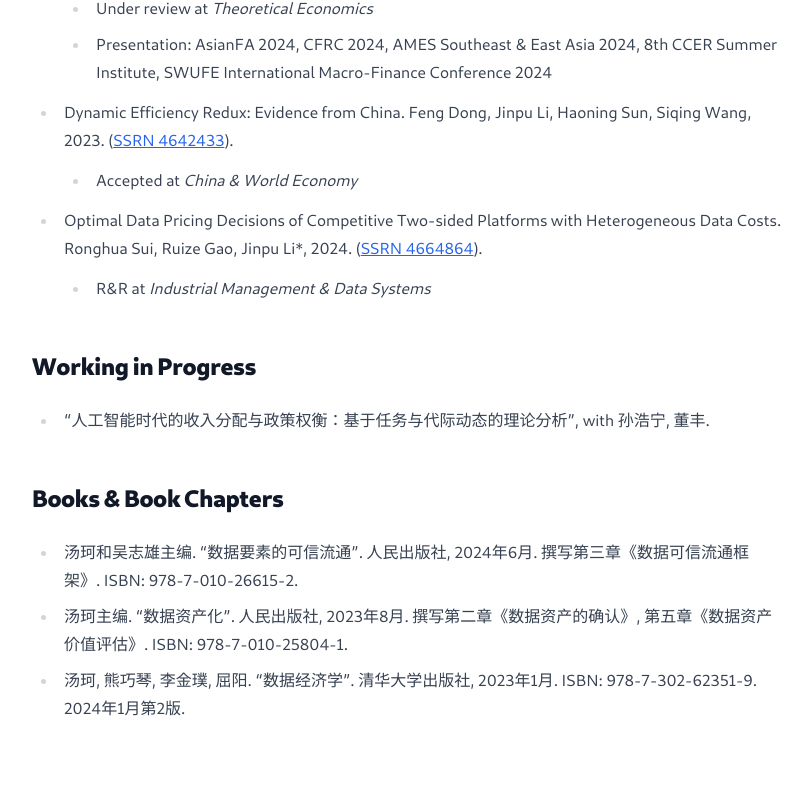
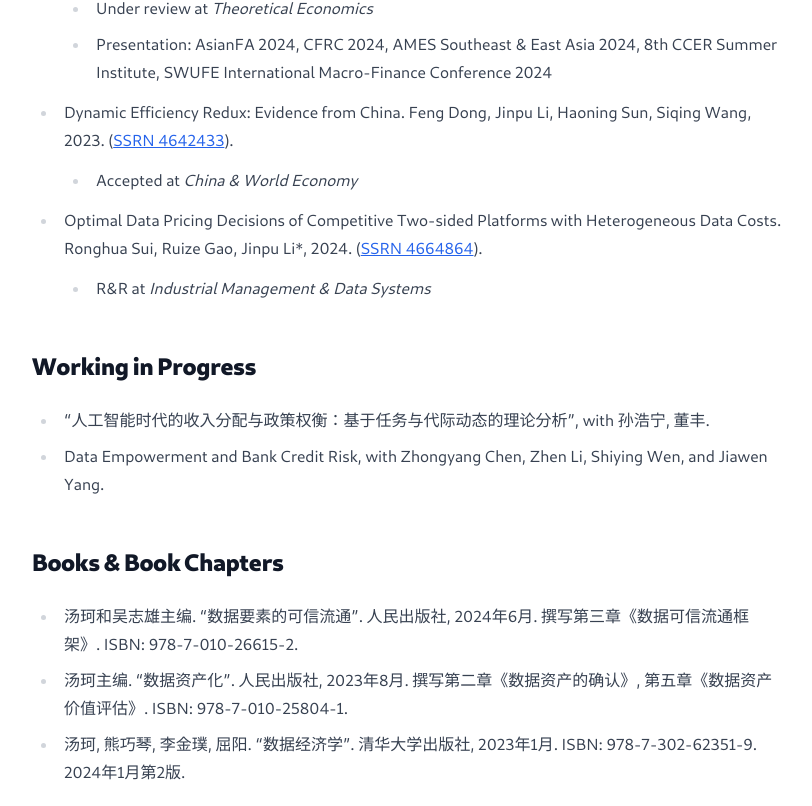
Before and after one commit to lijinpu/lijinpu.github.io, a Next.js app: page /research in a window 1280 px wide. Shown: the part 886-1692 px from the top of the page, without its empty margins (232-1044 px from the left). Before the commit the page ends 1628 px from the top, so only its background shows below. Built offline with nearby package versions, Linux system fonts and the light colour scheme.

Commit message:
auto update

```diff
--- a/next.config.js
+++ b/next.config.js
@@ -4,7 +4,6 @@ const { withContentlayer } = require("next-contentlayer")
 const nextConfig = {
   // Optionally, add any other Next.js config below
   reactStrictMode: true,
-  swcMinify: true,
   async headers () {
     return [
       {
--- a/pages/research.tsx
+++ b/pages/research.tsx
@@ -59,6 +59,7 @@ export default function Research() {
         <li>
             “人工智能时代的收入分配与政策权衡：基于任务与代际动态的理论分析”, with 孙浩宁, 董丰.
         </li>
+        <li>Data Empowerment and Bank Credit Risk, with Zhongyang Chen, Zhen Li, Shiying Wen, and Jiawen Yang.</li>
     </ul>
 
     <h2>Books & Book Chapters</h2>
```
Also changed, not shown: package.json (+5 -2 lines), 1 other file (tests, documents, lock files or other folders).
